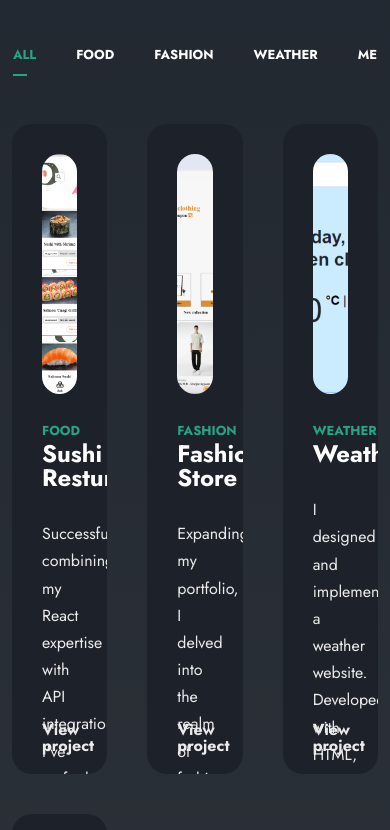
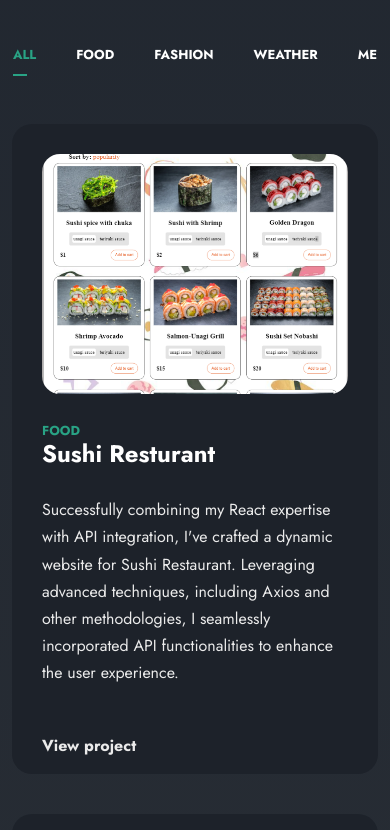
Before and after one commit to Olena-Olkhovyk/my-portfolio, a React (Create React App) app: page / in a window 390 px wide. Shown: the part 3860-4690 px from the top of the page. Built offline with nearby package versions, Linux system fonts and the light colour scheme.

Commit message:
Style portfolio comp for responsiveness

```diff
--- a/src/components/Portfolio/Portfilio.module.css
+++ b/src/components/Portfolio/Portfilio.module.css
@@ -100,3 +100,20 @@
 .portfolioListItem:hover::before {
   width: 40px;
 }
+
+@media screen and (max-width: 1200px) {
+  .portfolioContainer {
+    grid-template-columns: repeat(2, 1fr);
+  }
+}
+
+@media screen and (max-width: 960px) {
+  .portfolioContainer {
+    grid-template-columns: 1fr;
+  }
+
+  .portfolioList {
+    flex-wrap: wrap;
+    row-gap: 20px;
+  }
+}
```
